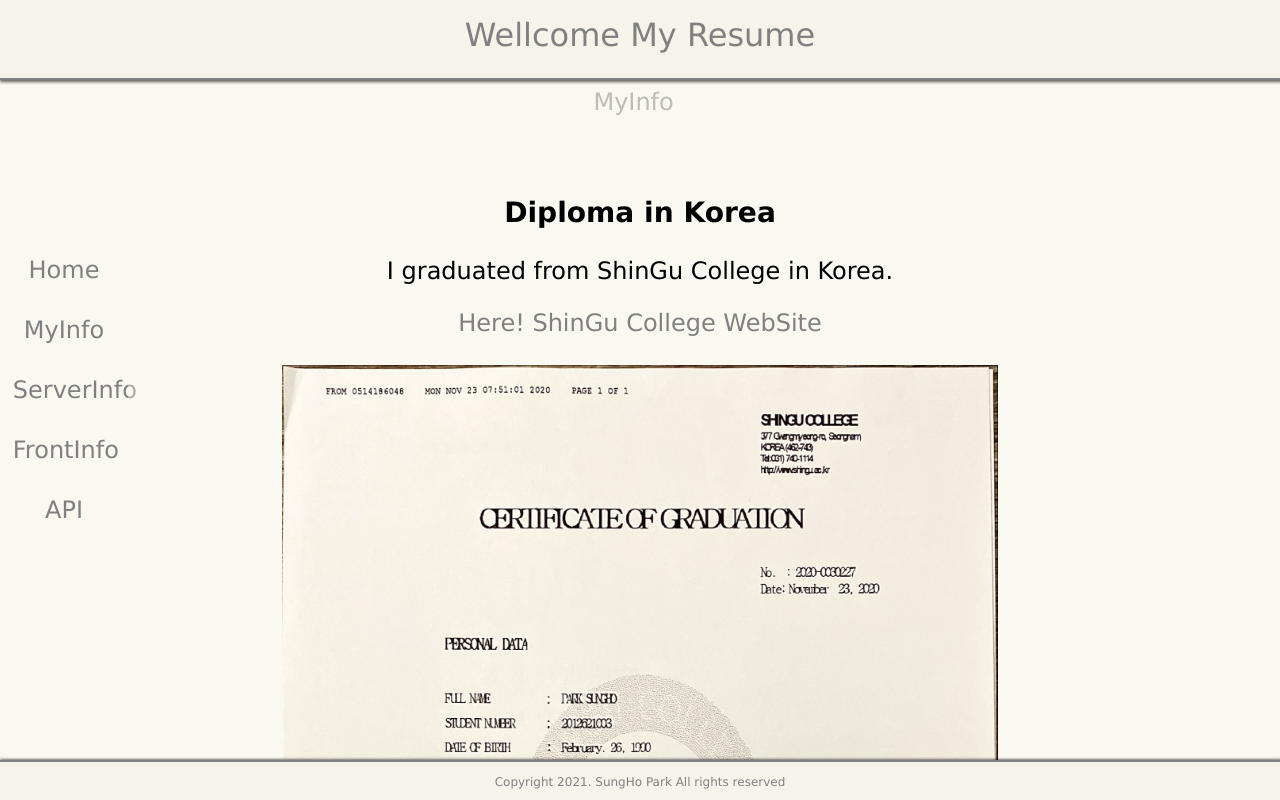
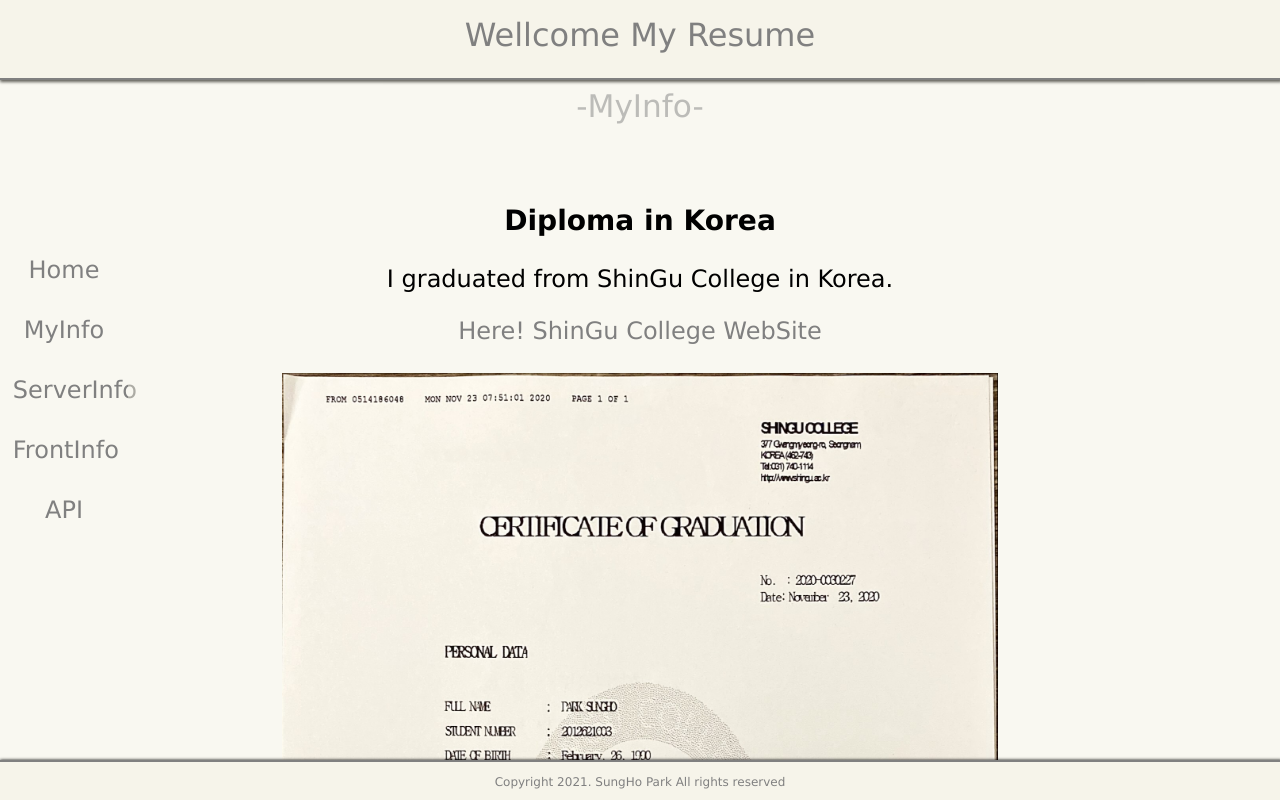
Before and after one commit to kospsh157/portFolio, a React (Create React App) app in the folder nodeServer/reactFront/: page /myinfo in a window 1280 px wide. Built offline with nearby package versions, Linux system fonts and the light colour scheme.

Commit message:
seventeenth progress portFolio Top button is break

```diff
--- a/nodeServer/reactFront/public/index.html
+++ b/nodeServer/reactFront/public/index.html
@@ -26,9 +26,9 @@
     -->
     <title>SungHo's Resume Site</title>
   </head>
-  <body>
+  <body style="overflow: hidden;">
     <noscript>You need to enable JavaScript to run this app.</noscript>
-    <div id="root"></div>
+    <div id="root" style="overflow: hidden;"></div>
     <!--
       This HTML file is a template.
       If you open it directly in the browser, you will see an empty page.
--- a/nodeServer/reactFront/src/components/presentational/BodyMyInfo.jsx
+++ b/nodeServer/reactFront/src/components/presentational/BodyMyInfo.jsx
@@ -1,7 +1,10 @@
+import { useRef } from 'react';
 import styled from 'styled-components';
 import BodyStyled from './BodyStyled';
 import CustomLink from './customTags/CustomLink.jsx';
 import StickyH3 from './customTags/StickyH3.jsx';
+
+
 
 const MyInfoStyled = styled(BodyStyled)`
 
@@ -9,10 +12,11 @@
 `;
 
 function BodyMyInfo() {
+    const body = useRef();
 
     return(
-        <MyInfoStyled>
-            <StickyH3 text = 'MyInfo'/>
+        <MyInfoStyled ref = { body }>
+            <StickyH3 text = '-MyInfo-' />
             <h3>Diploma in Korea</h3>
                 <p>I graduated from ShinGu College in Korea.</p>
                 <CustomLink to = {{ pathname: 'https://english.shingu.ac.kr/index.do' }}
--- a/nodeServer/reactFront/src/components/presentational/BodyStyled.jsx
+++ b/nodeServer/reactFront/src/components/presentational/BodyStyled.jsx
@@ -8,7 +8,9 @@
     float: left;
     text-align: center;
     padding: 0 10vw 10vh 0;
-    overflow: auto;
+    overflow-x: hidden;
+    overflow-y: auto;
+
     color: #000000;
     font-family: Verdana;
 
--- a/nodeServer/reactFront/src/components/presentational/customTags/StickyH3.jsx
+++ b/nodeServer/reactFront/src/components/presentational/customTags/StickyH3.jsx
@@ -3,7 +3,7 @@
 const StickyStyled = styled.div`
     padding: 1vh 10vw 5vh 0;
     margin: 0 0 5vh 0;
-    width: 89vw;
+    width: 90vw;
     height: auto;
     box-sizing: border-box;
     display: inline;
@@ -12,6 +12,7 @@
     float: left;
     font-family: Verdana;
     color: rgba(128, 128, 128, 0.5);
+    font-size: 1.3em;
     &:hover {
         color: #000000;
     };
@@ -24,9 +25,9 @@
 `;
 
 function StickyH3({ text }) {
-    const top = document.getElementById('root').scrollTo(0, 0);
+
     return (
-        <StickyStyled onClick = { top }>
+        <StickyStyled onClick = { () => document.window.scrollTo(0, 0) }>
             {text}
         </StickyStyled>
     );
```
